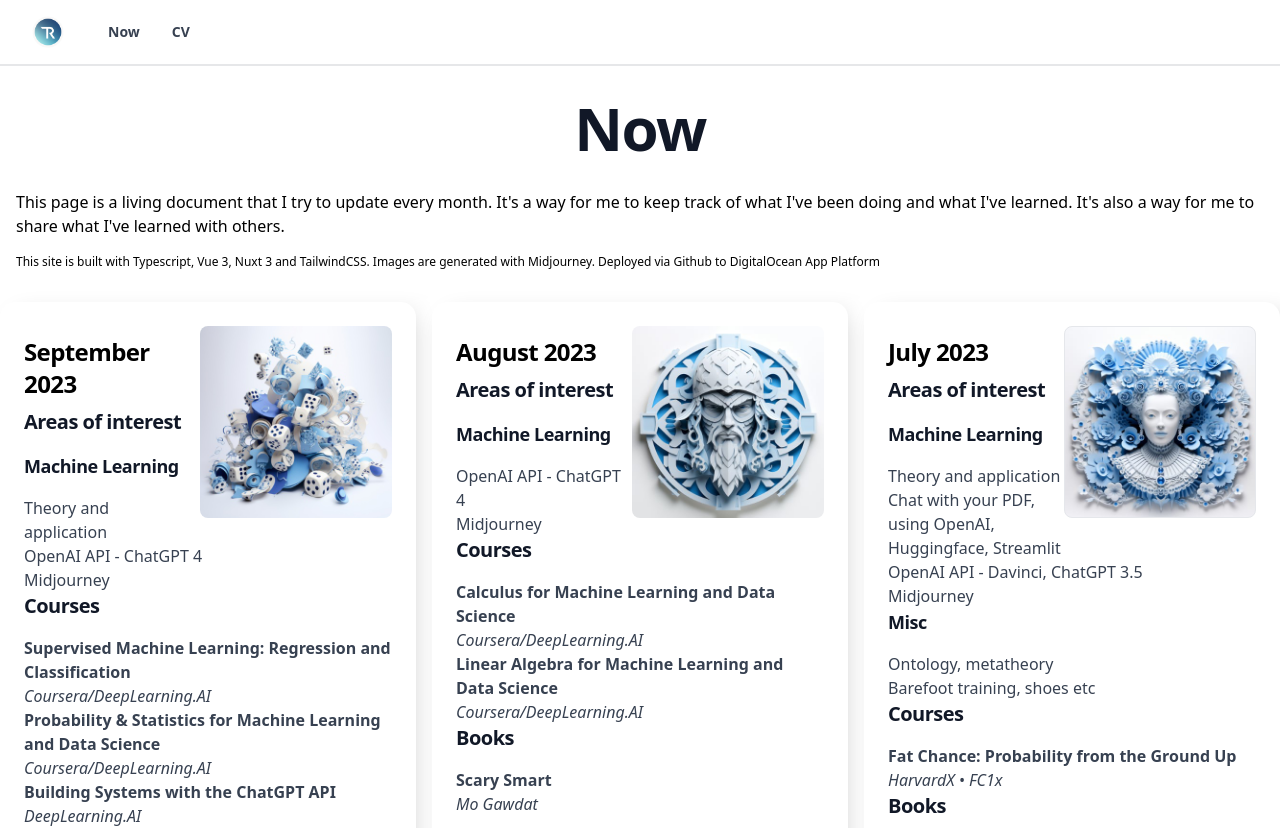
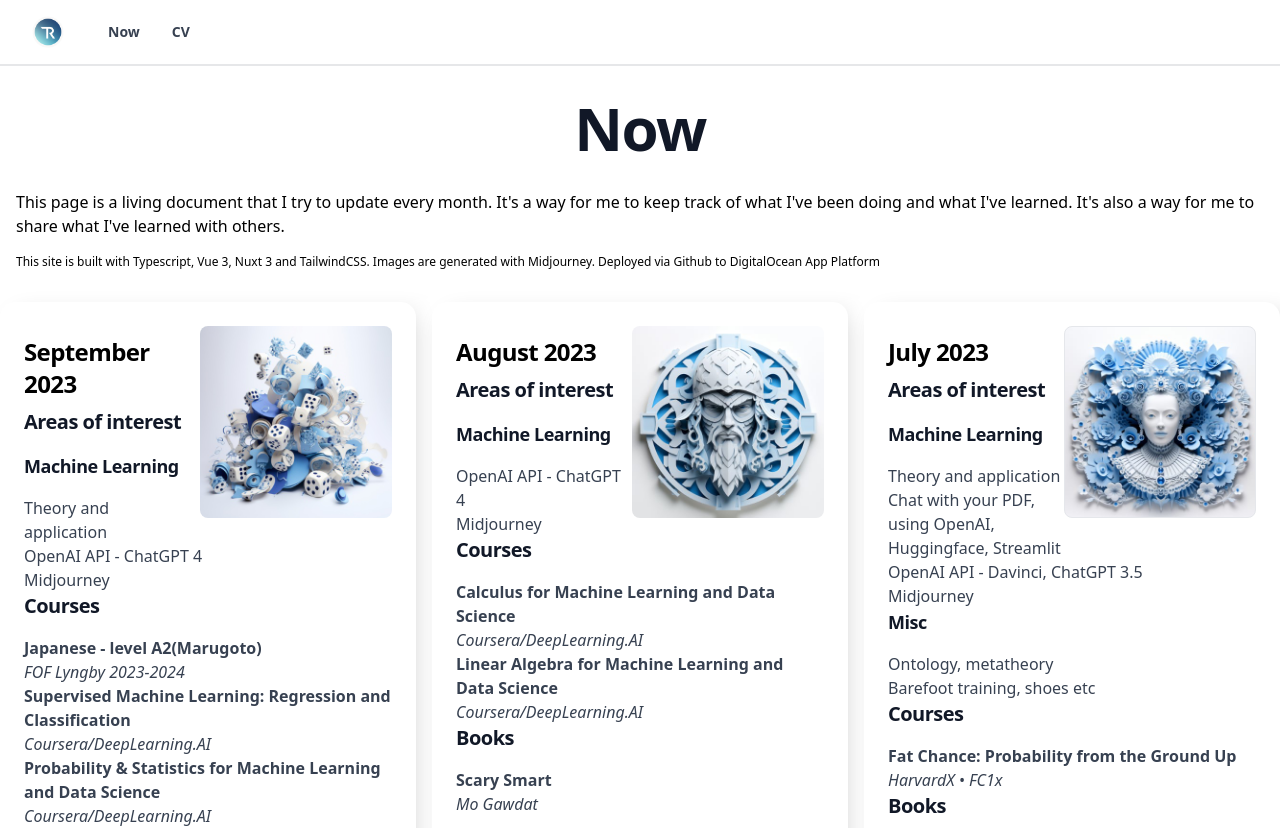
Before and after one commit to ringling/nuxt_ringling_info, a Nuxt app: page /now in a window 1280 px wide. Shown: the top 828 px of the page. Built offline with nearby package versions, Linux system fonts and the light colour scheme.

Commit message:
Japanese added

```diff
--- a/pages/now.vue
+++ b/pages/now.vue
@@ -34,6 +34,7 @@
 
             <h3>Courses</h3>
             <ul>
+              <li class="grid grid-cols-1"> <b>Japanese - level A2(Marugoto)</b> <em class="whitespace-nowrap">FOF Lyngby 2023-2024</em></li>
               <li class="grid grid-cols-1"> <b>Supervised Machine Learning: Regression and Classification</b> <em class="whitespace-nowrap">Coursera/DeepLearning.AI</em></li>
               <li class="grid grid-cols-1"> <b>Probability & Statistics for Machine Learning and Data Science</b> <em class="whitespace-nowrap">Coursera/DeepLearning.AI</em></li>
               <li class="grid grid-cols-1"> <b>Building Systems with the ChatGPT API</b> <em class="whitespace-nowrap">DeepLearning.AI</em></li>
```
Also changed, not shown: 1 other file (tests, documents, lock files or other folders).
